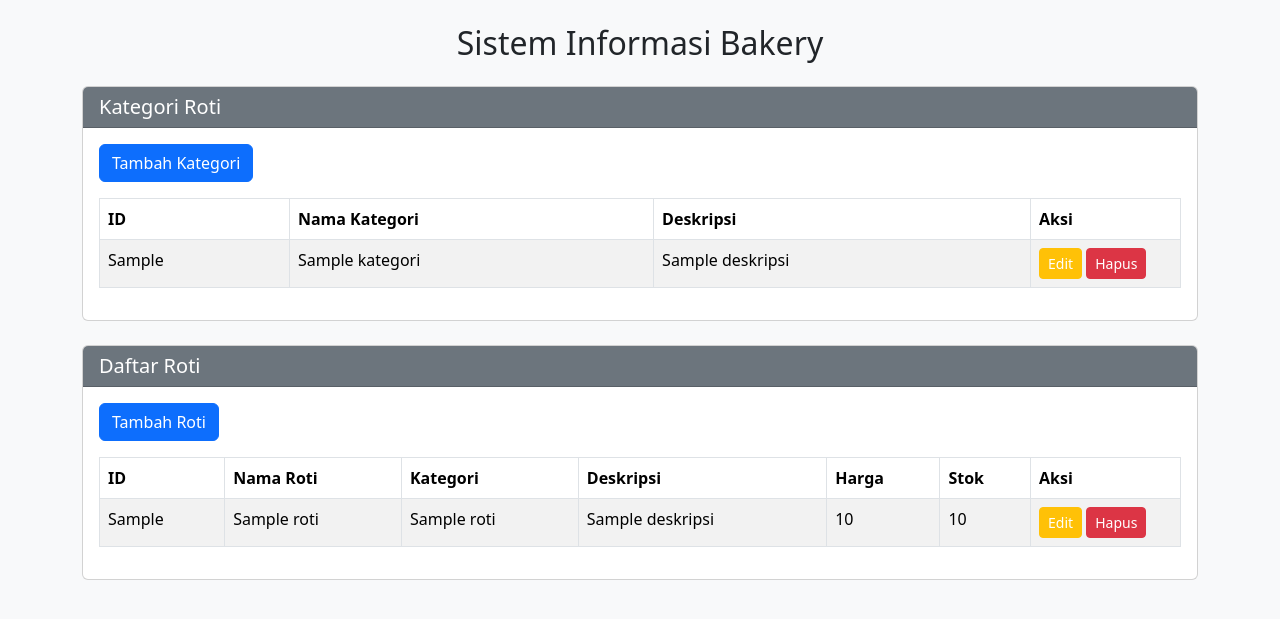
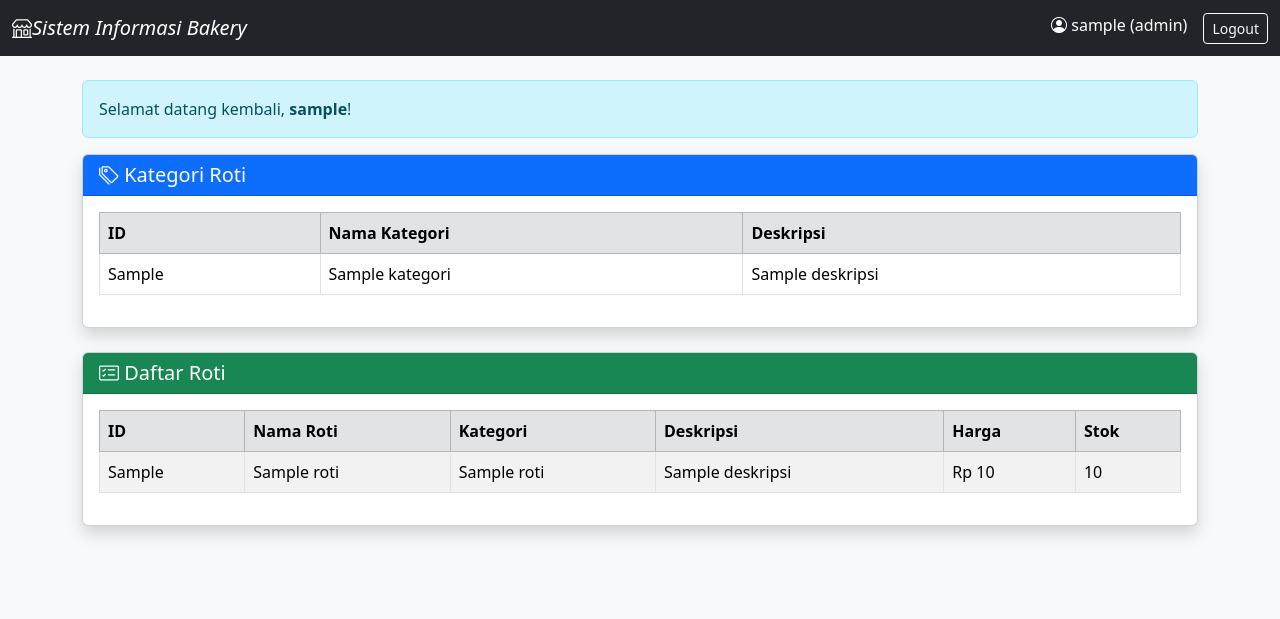
Before and after one commit to Rndraha21/praktikum24Nov25, a Flask app: template templates/index.html in a window 1280 px wide. Shown: the top 619 px of the page. Run offline with Flask 3, Linux system fonts and the light colour scheme; the template is opened without the code that fills it: most values are stand-ins (such as "Sample title", 1, 10 or a date in 2020).

Commit message:
Praktikum 01 Desember 2025

```diff
--- a/app.py
+++ b/app.py
@@ -1,23 +1,85 @@
-from flask import Flask, render_template, request, redirect, url_for
-from models import KategoriRoti, DaftarRoti
+from flask import Flask, render_template, request, redirect, url_for, session, make_response
+from models import KategoriRoti, DaftarRoti, User
 
 app = Flask(__name__)
+app.secret_key = "jfda;fjieurqeri3048fdk"
+
+
+def login_required():
+    return 'user_id' in session
+
+
+def admin_only():
+    return session.get("role") == "admin"
+
+
+@app.route('/login', methods=['GET', 'POST'])
+def login():
+    if 'user_id' in session:
+        return redirect(url_for('index'))
+    message = ""
+    last_username = request.cookies.get('last_username', '')
+    if request.method == "POST":
+        username = request.form.get("username")
+        password = request.form.get("password")
+        user = User.check_login(username, password)
+        if user:
+            session['user_id'] = user['id_user']
+            session['username'] = user['username']
+            session['role'] = user['role']
+            resp = make_response(redirect(url_for('index')))
+            resp.set_cookie('last_username', username, max_age=60*60*24*7)
+            return resp
+        else:
+            message = "Username atau password salah."
+    return render_template('login.html', message=message, last_username=last_username)
+
+
+@app.route('/logout')
+def logout():
+    session.clear()
+    resp = make_response(redirect(url_for('login')))
+    resp.set_cookie("last_username", "", max_age=0)
+    return resp
 
 
 @app.route('/')
 def index():
+    if not login_required():
+        return redirect(url_for('login'))
+
     kategori = KategoriRoti.get_all()
     roti = DaftarRoti.get_all()
-    return render_template('index.html', kategori=kategori, roti=roti)
+    last_username = request.cookies.get('last_username')
+    return render_template(
+        'index.html',
+        kategori=kategori,
+        roti=roti,
+        username=session.get('username'),
+        role=session.get('role'),
+        last_username=last_username
+    )
 
 
 @app.route('/kategori/insert')
 def form_insert_kategori():
+    if not login_required():
+        return redirect(url_for('login'))
+
+    if not admin_only():
+        return "Akses ditolak! (Admin Only)"
+
     return render_template('insert_kategori.html')
 
 
 @app.route('/kategori/insert', methods=['POST'])
 def insert_kategori():
+    if not login_required():
+        return redirect(url_for('login'))
+
+    if not admin_only():
+        return "Akses ditolak! (Admin Only)"
+
     nama = request.form['nama_kategori']
     deskripsi = request.form.get('deskripsi')
     KategoriRoti.create(nama, deskripsi)
@@ -26,12 +88,24 @@ def insert_kategori():
 
 @app.route('/kategori/update/<int:id_kategori>')
 def form_update_kategori(id_kategori):
+    if not login_required():
+        return redirect(url_for('login'))
+
+    if not admin_only():
+        return "Akses ditolak! (Admin Only)"
+
     data = KategoriRoti.get_by_id(id_kategori)
     return render_template('update_kategori.html', data=data)
 
 
 @app.route('/kategori/update/<int:id_kategori>', methods=['POST'])
 def update_kategori(id_kategori):
+    if not login_required():
+        return redirect(url_for('login'))
+
+    if not admin_only():
+        return "Akses ditolak! (Admin Only)"
+
     nama = request.form.get("nama_kategori")
     deskripsi = request.form.get("deskripsi")
     KategoriRoti.update(id_kategori, nama, deskripsi)
@@ -40,18 +114,36 @@ def update_kategori(id_kategori):
 
 @app.route('/kategori/delete/<int:id_kategori>')
 def delete_kategori(id_kategori):
+    if not login_required():
+        return redirect(url_for('login'))
+
+    if not admin_only():
+        return "Akses ditolak! (Admin Only)"
+
     KategoriRoti.delete(id_kategori)
     return redirect(url_for('index'))
 
 
 @app.route('/roti/insert')
 def form_insert_roti():
+    if not login_required():
+        return redirect(url_for('login'))
+
+    if not admin_only():
+        return "Akses ditolak! (Admin Only)"
+
     kategori = KategoriRoti.get_all()
     return render_template('insert_daftar.html', kategori=kategori)
 
 
 @app.route('/roti/insert', methods=['POST'])
 def insert_roti():
+    if not login_required():
+        return redirect(url_for('login'))
+
+    if not admin_only():
+        return "Akses ditolak! (Admin Only)"
+
     nama_roti = request.form.get('nama_roti')
     id_kat = request.form.get('id_kategori')
     deskripsi = request.form.get('deskripsi')
@@ -63,6 +155,12 @@ def insert_roti():
 
 @app.route('/roti/update/<int:id_roti>')
 def form_update_roti(id_roti):
+    if not login_required():
+        return redirect(url_for('login'))
+
+    if not admin_only():
+        return "Akses ditolak! (Admin Only)"
+
     data = DaftarRoti.get_by_id(id_roti)
     kategori = KategoriRoti.get_all()
     return render_template('update_daftar.html', data=data, kategori=kategori)
@@ -70,6 +168,12 @@ def form_update_roti(id_roti):
 
 @app.route('/roti/update/<int:id_roti>', methods=['POST'])
 def update_roti(id_roti):
+    if not login_required():
+        return redirect(url_for('login'))
+
+    if not admin_only():
+        return "Akses ditolak! (Admin Only)"
+
     nama_roti = request.form.get('nama_roti')
     id_kat = request.form.get('id_kategori')
     deskripsi = request.form.get('deskripsi')
@@ -81,9 +185,32 @@ def update_roti(id_roti):
 
 @app.route('/roti/delete/<int:id_roti>')
 def delete_roti(id_roti):
+    if not login_required():
+        return redirect(url_for('login'))
+
+    if not admin_only():
+        return "Akses ditolak! (Admin Only)"
+
     DaftarRoti.delete(id_roti)
     return redirect(url_for('index'))
 
 
+@app.route('/register', methods=['GET', 'POST'])
+def register():
+    if not login_required():
+        return redirect(url_for('login'))
+
+    if not admin_only():
+        return "Hanya admin yang dapat menambah user baru."
+
+    if request.method == "POST":
+        username = request.form.get('username')
+        password = request.form.get('password')
+        role = request.form.get('role')
+        User.create_user(username, password, role)
+        return redirect(url_for('index'))
+    return render_template('register.html')
+
+
 if __name__ == '__main__':
     app.run(debug=True)
--- a/templates/index.html
+++ b/templates/index.html
@@ -8,27 +8,58 @@
       rel="stylesheet"
       href="https://cdn.jsdelivr.net/npm/bootstrap@5.3.8/dist/css/bootstrap.min.css"
     />
+    <link
+      rel="stylesheet"
+      href="https://cdn.jsdelivr.net/npm/bootstrap-icons@1.10.5/font/bootstrap-icons.css"
+    />
   </head>
   <body class="bg-light">
-    <div class="container mt-4">
-      <h2 class="mb-4 text-center">Sistem Informasi Bakery</h2>
-      <div class="card mb-4">
-        <div class="card-header bg-secondary text-white">
-          <h5 class="mb-0">Kategori Roti</h5>
+    <nav class="navbar navbar-dark bg-dark mb-4">
+      <div class="container-fluid">
+        <span class="navbar-brand"
+          ><i class="bi bi-shop">Sistem Informasi Bakery</i></span
+        >
+        <div class="d-flex text-white">
+          <span class="me-3">
+            <i class="bi bi-person-circle"></i> {{ username }} ({{ role }})
+          </span>
+          <a href="{{ url_for('logout') }}" class="btn btn-sm btn-outline-light"
+            >Logout</a
+          >
+        </div>
+      </div>
+    </nav>
+
+    <!-- Kategori -->
+    <div class="container">
+      {% if last_username %}
+      <div class="alert alert-info">
+        Selamat datang kembali, <strong>{{ last_username }}</strong>!
+      </div>
+      {% endif %}
+      <div class="card shadow mb-4">
+        <div
+          class="card-header bg-primary text-white d-flex justify-content-between"
+        >
+          <h5 class="mb-0"><i class="bi bi-tags"></i> Kategori Roti</h5>
+          {% if role == "admin" %}
+          <a
+            href="{{ url_for('form_insert_kategori') }}"
+            class="btn btn-light btn-sm"
+            ><i class="bi bi-plus-circle"></i> Tambah Kategori</a
+          >
+          {% endif %}
         </div>
         <div class="card-body">
-          <a
-            href="{{ url_for('form_insert_kategori') }}"
-            class="btn btn-primary mb-3"
-            >Tambah Kategori</a
-          >
-          <table class="table table-bordered table-striped">
-            <thead>
+          <table class="table table-hover table-bordered">
+            <thead class="table-secondary">
               <tr>
                 <th>ID</th>
                 <th>Nama Kategori</th>
                 <th>Deskripsi</th>
-                <th width="150">Aksi</th>
+                {% if role == "admin" %}
+                <th>Aksi</th>
+                {% endif %}
               </tr>
             </thead>
             <tbody>
@@ -37,40 +68,44 @@
                 <td>{{ k.id_kategori }}</td>
                 <td>{{ k.nama_kategori }}</td>
                 <td>{{ k.deskripsi }}</td>
+                {% if role == "admin" %}
                 <td>
                   <a
                     href="{{ url_for('form_update_kategori', id_kategori=k.id_kategori) }}"
                     class="btn btn-warning btn-sm text-white"
-                    >Edit</a
-                  >
+                    ><i class="bi bi-pencil-square"></i
+                  ></a>
                   <a
                     href="{{ url_for('delete_kategori', id_kategori=k.id_kategori) }}"
-                    class="btn btn-danger btn-sm"
-                    onclick="btn_return = confirm('Yakin ingin menghapus data?')"
-                    >Hapus</a
-                  >
+                    class="btn btn-danger btn-sm text-white"
+                    onclick="return confirm('Hapus kategori ini?')"
+                    ><i class="bi bi-trash"></i
+                  ></a>
                 </td>
+                {% endif %}
               </tr>
               {% endfor %}
             </tbody>
           </table>
         </div>
       </div>
-    </div>
 
-    <div class="container mt-4">
-      <div class="card mb-4">
-        <div class="card-header bg-secondary text-white">
-          <h5 class="mb-0">Daftar Roti</h5>
+      <div class="card shadow mb-5">
+        <div
+          class="card-header bg-success text-white d-flex justify-content-between"
+        >
+          <h5 class="mb-0"><i class="bi bi-card-checklist"></i> Daftar Roti</h5>
+          {% if role == "admin" %}
+          <a
+            href="{{ url_for('form_insert_kategori') }}"
+            class="btn btn-light btn-sm"
+            ><i class="bi bi-plus-circle"></i> Tambah Roti</a
+          >
+          {% endif %}
         </div>
         <div class="card-body">
-          <a
-            href="{{ url_for('form_insert_roti') }}"
-            class="btn btn-primary mb-3"
-            >Tambah Roti</a
-          >
-          <table class="table table-bordered table-striped">
-            <thead>
+          <table class="table table-striped table-bordered">
+            <thead class="table-secondary">
               <tr>
                 <th>ID</th>
                 <th>Nama Roti</th>
@@ -78,10 +113,11 @@
                 <th>Deskripsi</th>
                 <th>Harga</th>
                 <th>Stok</th>
-                <th width="150">Aksi</th>
+                {% if role == "admin" %}
+                <th>Aksi</th>
+                {% endif %}
               </tr>
             </thead>
-
             <tbody>
               {% for r in roti %}
               <tr>
@@ -89,21 +125,23 @@
                 <td>{{ r.nama_roti }}</td>
                 <td>{{ r.nama_kategori }}</td>
                 <td>{{ r.deskripsi }}</td>
-                <td>{{ r.harga }}</td>
+                <td>Rp {{ r.harga }}</td>
                 <td>{{ r.stok }}</td>
+                {% if role == "admin" %}
                 <td>
                   <a
                     href="{{ url_for('form_update_roti', id_roti=r.id_roti) }}"
                     class="btn btn-warning btn-sm text-white"
-                    >Edit</a
-                  >
+                    ><i class="bi bi-pencil-square"></i
+                  ></a>
                   <a
                     href="{{ url_for('delete_roti', id_roti=r.id_roti) }}"
-                    class="btn btn-danger btn-sm"
-                    onclick="btn_return = confirm('Yakin ingin menghapus data?')"
-                    >Hapus</a
-                  >
+                    class="btn btn-danger btn-sm text-white"
+                    onclick="return confirm('Hapus roti ini?')"
+                    ><i class="bi bi-trash"></i
+                  ></a>
                 </td>
+                {% endif %}
               </tr>
               {% endfor %}
             </tbody>
```
Also changed, not shown: models.py (+20 -0 lines), templates/login.html (added, +51 -0 lines).
